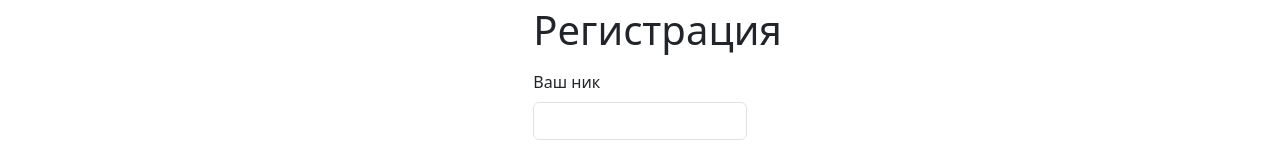
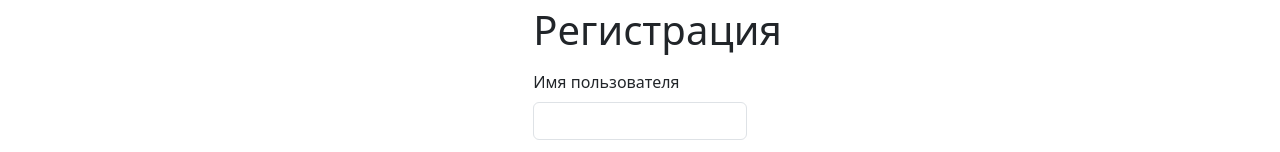
Before and after one commit to botirk/frontend-project-lvl4, a React (Create React App) app in the folder frontend/: page /signup in a window 1280 px wide. Shown: the part 250-402 px from the top of the page. Built offline with nearby package versions, Linux system fonts and the light colour scheme; what leo-profanity would draw is missing.

Commit message:
fixed translation

```diff
--- a/frontend/src/pages/signup.jsx
+++ b/frontend/src/pages/signup.jsx
@@ -51,7 +51,7 @@ const SignupInner = () => {
       </h1>
       <div className="form-group">
         <label className="form-label" htmlFor="username">
-          {i18next.t('yourNick')}
+          {i18next.t('newNick')}
         </label>
         <input
           autoComplete="off"
```
